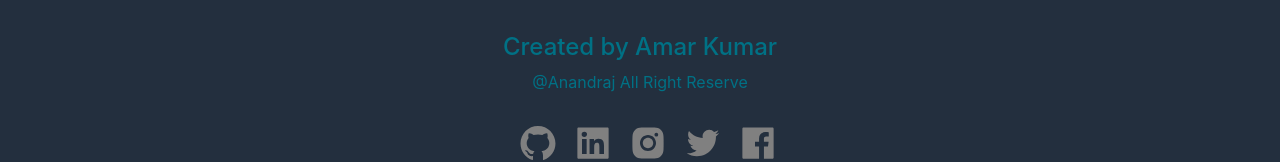
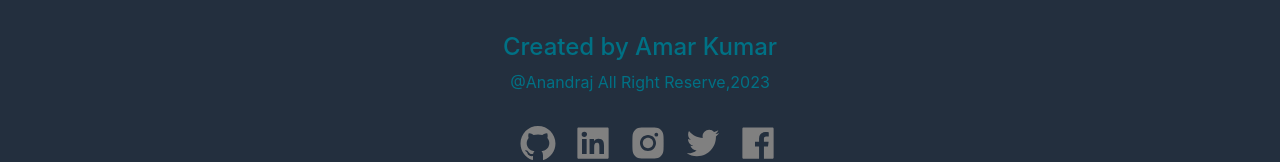
Before and after one commit to amaranand360/Ecom-amazon-react-app-project, a React (Create React App) app: page / in a window 1280 px wide. Shown: the part 6362-6524 px from the top of the page. Built offline with nearby package versions, Linux system fonts and the light colour scheme; no server answers.

Commit message:
added year on footer for right reserve

```diff
--- a/src/Components/Home/Footer.jsx
+++ b/src/Components/Home/Footer.jsx
@@ -7,6 +7,7 @@ import { AiFillFacebook } from "react-icons/ai";
 import "./footer.css";
 
 function Footer() {
+  const date = new Date().getFullYear();
   return (
     <div className="footer">
       <div class="about-us">
@@ -64,7 +65,7 @@ function Footer() {
       <div className="footer">
         <div className="intro">
           <h4>Created by Amar Kumar</h4>
-          <p>@Anandraj All Right Reserve</p>
+          <p>@Anandraj All Right Reserve,{date}</p>
         </div>
         <div className="footer_icons">
           <a
```
